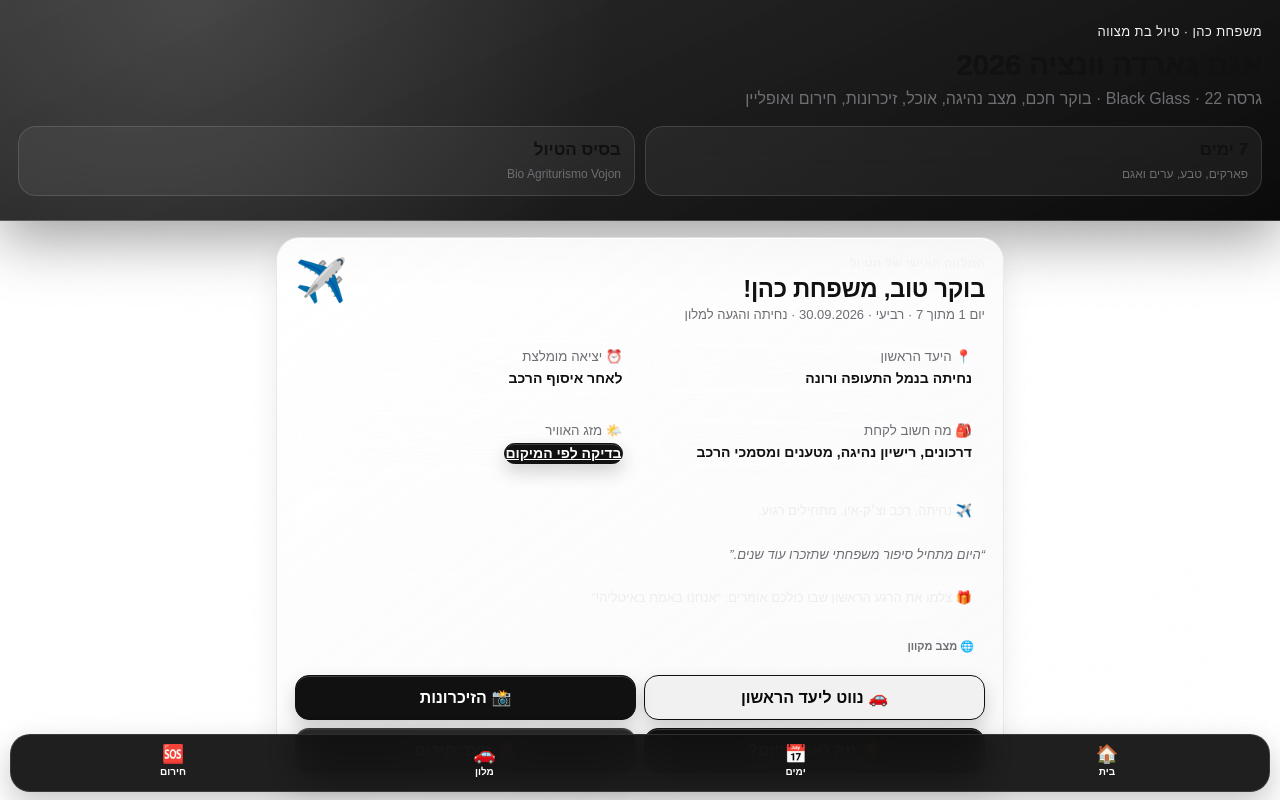
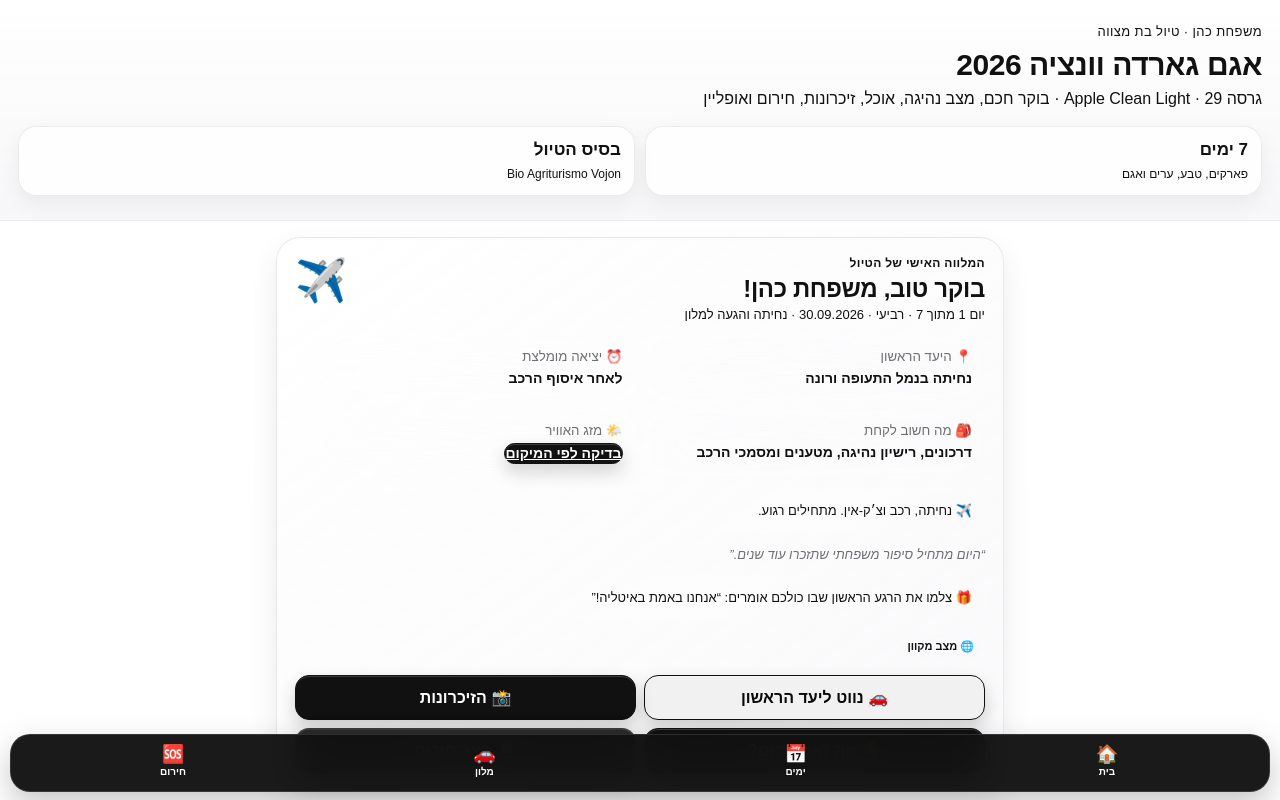
Before and after one commit to arikcohen1967/garda-trip, a plain HTML site: page Lake_Garda_Trip_App.html in a window 1280 px wide. Shown: the top 800 px of the page. Drawn offline with Linux system fonts and the light colour scheme.

Commit message:
Update Lake_Garda_Trip_App.html

```diff
--- a/Lake_Garda_Trip_App.html
+++ b/Lake_Garda_Trip_App.html
@@ -7,9 +7,9 @@
 <meta name="apple-mobile-web-app-capable" content="yes">
 <meta name="apple-mobile-web-app-status-bar-style" content="black-translucent">
 <meta name="apple-mobile-web-app-title" content="Garda 2026">
-<meta name="application-name" content="Garda Trip V22 Black Glass">
-<meta name="garda-build" content="V22-BLACK-GLASS-20260808">
-<title>טיול בת מצווה – אגם גארדה 2026 · V22 Black Glass</title>
+<meta name="application-name" content="Garda Trip V29 Apple Clean Light">
+<meta name="garda-build" content="V29-APPLE-CLEAN-LIGHT-20260808">
+<title>טיול בת מצווה – אגם גארדה 2026 · V29 Apple Clean Light</title>
 <style>
 :root {
   --bg:#07111c; --panel:#102235; --panel2:#152b42; --text:#f7fbff; --muted:#a9bdd0;
@@ -699,13 +699,108 @@ button:active,.btn:active,.start-day:active{
   }
 }
 
+
+/* V29 — Full Apple Clean Light cleanup */
+:root{
+  --bg:#f5f5f7 !important;
+  --panel:#ffffff !important;
+  --panel2:#f2f2f4 !important;
+  --text:#111111 !important;
+  --muted:#6e6e73 !important;
+  --line:rgba(0,0,0,.10) !important;
+}
+
+html,body{
+  background:linear-gradient(180deg,#ffffff 0%,#f4f4f6 100%) !important;
+  color:#111111 !important;
+}
+
+/* Remove remaining dark header / hero styling */
+.hero,
+header,
+.topbar,
+.app-header,
+.hero-section{
+  background:
+    linear-gradient(180deg,rgba(255,255,255,.96),rgba(246,246,248,.90)) !important;
+  color:#111111 !important;
+  border-bottom:1px solid rgba(0,0,0,.08) !important;
+  box-shadow:none !important;
+}
+
+.hero h1,
+.hero h2,
+.hero h3,
+.hero p,
+.hero .kicker,
+.hero .stat,
+.hero .stat b,
+.hero .stat span,
+header h1,
+header h2,
+header h3,
+header p{
+  color:#111111 !important;
+}
+
+.hero .stat,
+.hero-grid .stat,
+.stat{
+  background:rgba(255,255,255,.82) !important;
+  border:1px solid rgba(0,0,0,.08) !important;
+  box-shadow:0 8px 22px rgba(0,0,0,.06) !important;
+}
+
+/* Ensure all cards remain light and readable */
+.day-card,.card,.panel,.morning-card,.hero-card,.sheet,.modal-content,
+.stop,.hotel-card,.budget-card,.emergency-card{
+  background:linear-gradient(145deg,rgba(255,255,255,.94),rgba(248,248,250,.82)) !important;
+  color:#111111 !important;
+  border:1px solid rgba(0,0,0,.08) !important;
+  box-shadow:0 12px 28px rgba(0,0,0,.08) !important;
+}
+
+.day-card *, .card *, .panel *, .morning-card *, .hero-card *,
+.stop *, .hotel-card *, .budget-card *, .emergency-card *{
+  color:inherit;
+}
+
+.muted,.subtitle,.meta,.time,.note,.kicker{
+  color:#6e6e73 !important;
+}
+
+/* Keep strong black action buttons */
+button,.btn,.start-day{
+  background:#111111 !important;
+  color:#ffffff !important;
+  border-color:#111111 !important;
+}
+
+/* Keep the floating bottom navigation black */
+.bottom-nav,.nav-bar,.floating-menu{
+  background:rgba(17,17,17,.96) !important;
+  color:#ffffff !important;
+}
+
+/* Update visible version wording without touching logic */
+.version-label::after{
+  content:" · Apple Clean Light";
+}
+
+/* Mobile polish */
+@media (max-width:600px){
+  .hero,header,.topbar,.app-header,.hero-section{
+    padding-inline:16px !important;
+  }
+}
+
 </style>
 </head>
 <body data-garda-version="V22" data-garda-build="20260808-black-glass">
 <header class="hero" id="home">
   <div class="kicker">משפחת כהן · טיול בת מצווה</div>
   <h1>אגם גארדה וונציה 2026</h1>
-  <p>גרסה 22 · Black Glass · בוקר חכם, מצב נהיגה, אוכל, זיכרונות, חירום ואופליין</p>
+  <p>גרסה 29 · Apple Clean Light · בוקר חכם, מצב נהיגה, אוכל, זיכרונות, חירום ואופליין</p>
   <div class="hero-grid">
     <div class="stat"><b>7 ימים</b><span>פארקים, טבע, ערים ואגם</span></div>
     <div class="stat"><b>בסיס הטיול</b><span>Bio Agriturismo Vojon</span></div>
```
